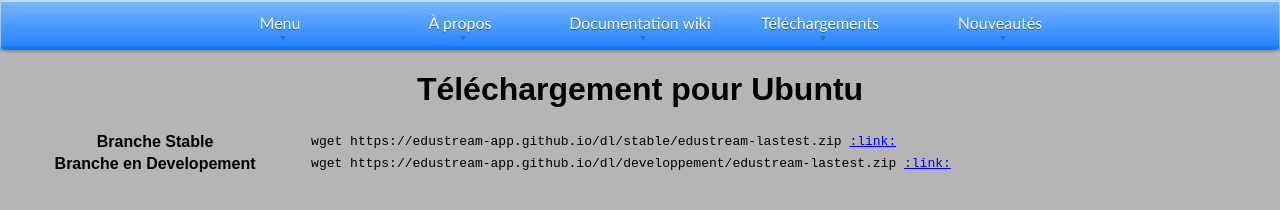
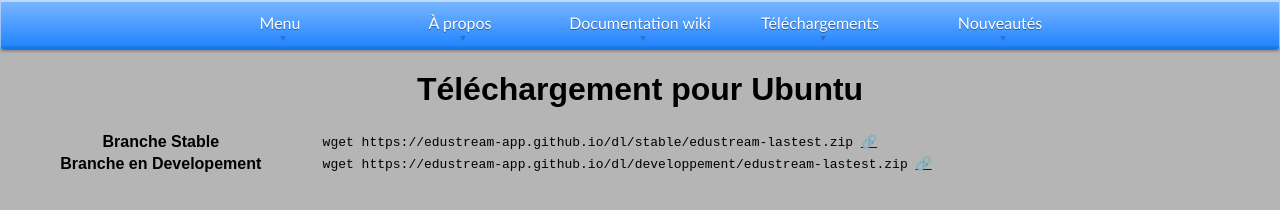
Before and after one commit to edustream-app/edustream-app.github.io, a plain HTML site: page telechargements/Ubuntu/index.html in a window 1280 px wide. Drawn offline with Linux system fonts and the light colour scheme.

Commit message:
Update index.html

```diff
--- a/telechargements/Ubuntu/index.html
+++ b/telechargements/Ubuntu/index.html
@@ -21,14 +21,14 @@
 <th>Branche Stable
 </th>
 <td>
-<pre>wget https://edustream-app.github.io/dl/stable/edustream-lastest.zip <a href="https://edustream-app.github.io/dl/stable/edustream-lastest.zip">:link:</a>
+        <pre>wget <code>https://edustream-app.github.io/dl/stable/edustream-lastest.zip</code> <a href="https://edustream-app.github.io/dl/stable/edustream-lastest.zip">🔗</a>
 </pre>
 </td></tr>
 <tr>
 <th>Branche en Developement
 </th>
 <td>
-<pre>wget https://edustream-app.github.io/dl/developpement/edustream-lastest.zip <a href="https://edustream-app.github.io/dl/developpement/edustream-lastest.zip">:link:</a>
+<pre><code>wget https://edustream-app.github.io/dl/developpement/edustream-lastest.zip</code> <a href="https://edustream-app.github.io/dl/developpement/edustream-lastest.zip">🔗</a>
 </pre>
 </td></tr>
 <tr>
```
